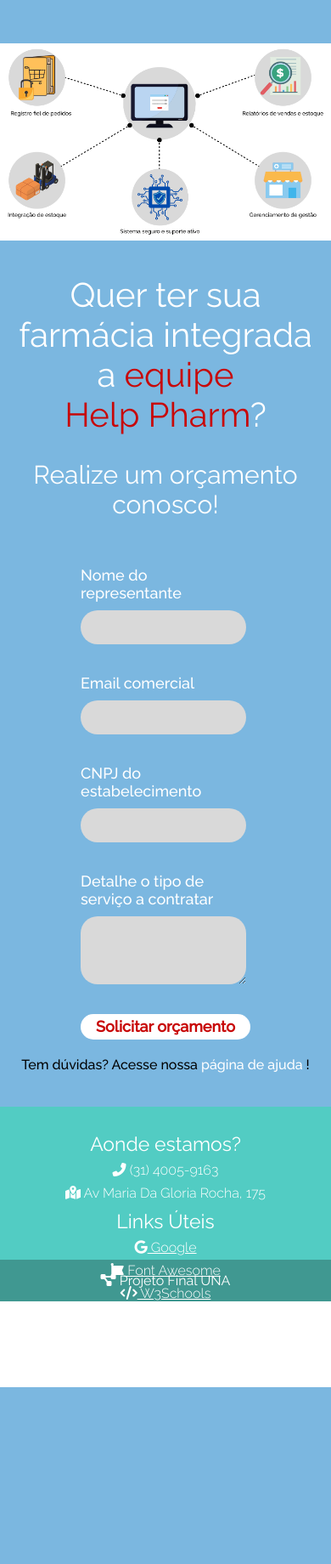
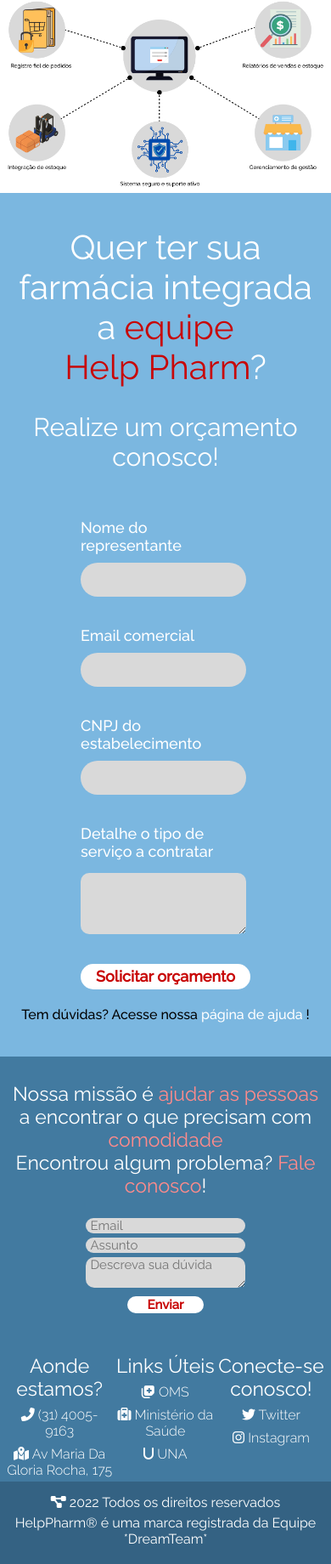
Before and after one commit to Samfaria2002/WebsitePharmacyProject, a Flask app: page /home in a window 390 px wide. Shown: the part 2393-4233 px from the top of the page at 85% size. Before the commit the page ends 4025 px from the top, so only its background shows below. Run offline with Flask 2, Linux system fonts and the light colour scheme; some libraries are stand-ins or nearby versions.

Commit message:
Finalizado por completo o site

```diff
--- a/mysite/static/stylesheet/home.css
+++ b/mysite/static/stylesheet/home.css
@@ -30,9 +30,19 @@ html, body{
     padding: 0 2%;
 }
 
-.clear{clear: both;}
+.w50{
+    width: 50%;
+    float: left;
+}
+
+.w33{
+    float: left;
+    width: 33.3%;
+}
 
 .center{text-align: center;}
+
+.clear{clear: both;}
 
 /*Page Style init*/
 
@@ -447,8 +457,60 @@ section.diagram > div > img{
 
 /* Footer */
 
+footer.footer0{
+    background: #427aa0;
+    height: 180px;
+    padding: 20px 0;
+    padding-bottom: 220px;
+    color: white;
+    display: flex;
+    text-align: center;
+}
+
+footer.footer0 h2{
+    font-weight: normal;
+    font-size: 23px;
+}
+
+footer.footer0 img{
+    padding-top: 10px;
+    width: 130px;
+    height: 130px;
+}
+
+footer.footer0 form{
+    display: flex;
+    flex-direction: column;
+    align-items: center;
+    padding-top: 20px;
+}
+
+footer.footer0 form > input, textarea{
+    background: #d9d9d9;
+    width: 50%;
+    margin-top: 5px;
+    padding-left: 5px;
+    font-size: 15px;
+    border: 0;
+    border-radius: 10px;
+    outline: none;
+}
+
+footer.footer0 form > button{
+    margin-top: 10px;
+    width: 90px;
+    height: 20px;
+    border: 0;
+    border-radius: 10px;
+    background: white;
+    cursor: pointer;
+    color: #c80707;
+    font-weight: 600;
+    font-size: 15px;
+}
+
 footer.footer1{
-    background: #52ccc3;
+    background: #427aa0;
     height: 180px;
     padding: 20px 0;
     color: white;
@@ -456,7 +518,16 @@ footer.footer1{
 
 footer.footer1 a{
     display: block;
+    text-decoration: none;
     color: white;
+}
+
+footer.footer1 a:hover{
+    text-decoration: underline;
+}
+
+footer.footer1 a:active{
+    color: #c80707;
 }
 
 footer.footer1 p{
@@ -477,9 +548,13 @@ div.group-icons a{
 
 footer.footer2{
     padding: 15px 0;
-    background: #409891;
+    background: #346283;
     text-align: center;
     color: white;
+}
+
+footer.footer2 p{
+    margin-bottom: 5px;
 }
 
 
@@ -489,6 +564,11 @@ footer.footer2{
 /*Responsive*/
 
 @media screen and (max-width: 1300px){
+
+    .main{
+        height: 100vh;
+        background-image: linear-gradient(180deg, #7BB7E0 30.79%, rgba(123, 183, 224, 0) 136.16%);
+    }
 
     /*Section Main*/
     .main-description > p{
@@ -505,6 +585,11 @@ footer.footer2{
 }
 
 @media screen and (max-width: 1000px){
+
+    .main{
+        height: 130vh;
+        background-image: linear-gradient(180deg, #7BB7E0 30.79%, rgba(123, 183, 224, 0) 136.16%);
+    }
 
     /*Section Sobre Nós*/
 
@@ -526,7 +611,7 @@ footer.footer2{
     }
 
     .image-about > img{
-        margin-top: -21vh;
+        margin-top: -28vh;
         margin-left: 15vw;
         width: 470px;
         height: 300px;
@@ -579,6 +664,11 @@ footer.footer2{
 
 @media screen and (max-width: 710px){
 
+    .main{
+        height: 115vh;
+        background-image: linear-gradient(180deg, #7BB7E0 30.79%, rgba(123, 183, 224, 0) 136.16%);
+    }
+
     .logo > a > img{
         width: 190px;
         height: 47px;
@@ -628,7 +718,7 @@ footer.footer2{
     }
 
     .image-about > img{
-        margin-top: -16vh;
+        margin-top: -21vh;
         margin-left: 15vw;
         width: 400px;
         height: 270px;
@@ -661,6 +751,11 @@ footer.footer2{
 
 
 @media screen and (max-width: 550px){
+    .main{
+        height: 130vh;
+        background-image: linear-gradient(180deg, #7BB7E0 30.79%, rgba(123, 183, 224, 0) 136.16%);
+    }
+
     .logo > a > img{
         width: 190px;
         height: 47px;
@@ -705,7 +800,7 @@ footer.footer2{
     }
 
     .image-about > img{
-        margin-top: -12vh;
+        margin-top: -18vh;
         margin-left: 15vw;
         width: 300px;
         height: 230px;
@@ -738,4 +833,51 @@ footer.footer2{
     section.pharmacy > div.container> div.grid > div:nth-child(2){
         margin-top: -10px;
     }
+
+    /*Footer 0*/
+
+    footer.footer0{
+        padding-bottom: 250px;
+    }
 }
+
+@media screen and (max-width: 420px){
+
+    .main{
+        height: 110vh;
+        background-image: linear-gradient(180deg, #7BB7E0 30.79%, rgba(123, 183, 224, 0) 136.16%);
+    }
+
+    /*Section Sobre Nós*/
+
+    .image-about > img{
+        margin-top: -5vh;
+        margin-left: 18vw;
+        width: 230px;
+        height: 160px;
+        display: flex;
+    }
+
+    section.pharmacy{
+        height: 90vh;
+    }
+
+    /*Footer 0*/
+
+    footer.footer0{
+        padding-bottom: 300px;
+    }
+}
+
+@media screen and (max-width: 380px){
+
+    .main{
+        height: 149vh;
+        background-image: linear-gradient(180deg, #7BB7E0 30.79%, rgba(123, 183, 224, 0) 136.16%);
+    }
+
+    /*Footer 1*/
+    footer.footer1{
+        padding-bottom: 200px;
+    }
+}
--- a/mysite/templates/app/home.html
+++ b/mysite/templates/app/home.html
@@ -203,6 +203,21 @@
         </div> <!--Div container-->
     </section> <!--Section form-section-->
 
+    <footer class="footer0">
+        <div class="container">
+            <div class="form-question">
+                <h2>Nossa missão é <span style="color: #ff8b8b;">ajudar as pessoas</span> a encontrar o que precisam com <span style="color: #ff8b8b;">comodidade</span></h2>
+                <h2>Encontrou algum problema? <span style="color: #ff8b8b">Fale conosco</span>!</h2>
+                <form>
+                    <input type="text" placeholder="Email" id="email-question" name="email-question">
+                    <input type="text" placeholder="Assunto" id="assunto-question" name="assunto-question">
+                    <textarea type="text" placeholder="Descreva sua dúvida" name="duvida-question"></textarea>
+                    <button type="submit" value="enviar" name="enviar" id="enviar">Enviar</button>
+                </form>
+            </div>
+        </div>
+    </footer>
+
     <footer class="footer1">
         <div class="container">
             <div class="w33">
@@ -213,9 +228,9 @@
 
             <div class="w33">
                 <h2>Links Úteis</h2>
-                <p><a href="https://www.google.com/"><i class="fab fa-google"></i> Google</a></p>
-                <p><a href="https://fontawesome.com/"><i class="fab fa-font-awesome-flag"></i> Font Awesome</a></p>
-                <p><a href="https://www.w3schools.com/"><i class="fas fa-code"></i> W3Schools</a></p>
+                <p><a href="https://www.who.int/pt"><i class="fa-solid fa-notes-medical"></i> OMS</a></p>
+                <p><a href="https://www.gov.br/saude/pt-br"><i class="fa-solid fa-suitcase-medical"></i> Ministério da Saúde</a></p>
+                <p><a href="https://www.w3schools.com/"><i class="fa-solid fa-u"></i> UNA</a></p>
             </div>
 
             <div class="w33">
@@ -229,7 +244,8 @@
 
     <footer class="footer2">
         <div class="container">
-            <p><i class="fas fa-project-diagram"></i> Projeto Final UNA</p>
+            <p><i class="fas fa-project-diagram"></i> 2022 Todos os direitos reservados</p>
+            <p>HelpPharm® é uma marca registrada da Equipe *DreamTeam*</p>
         </div>
     </footer>
 
```
Also changed, not shown: mysite/static/images/cartas.png (added), mysite/static/images/cartas2.png (added).
